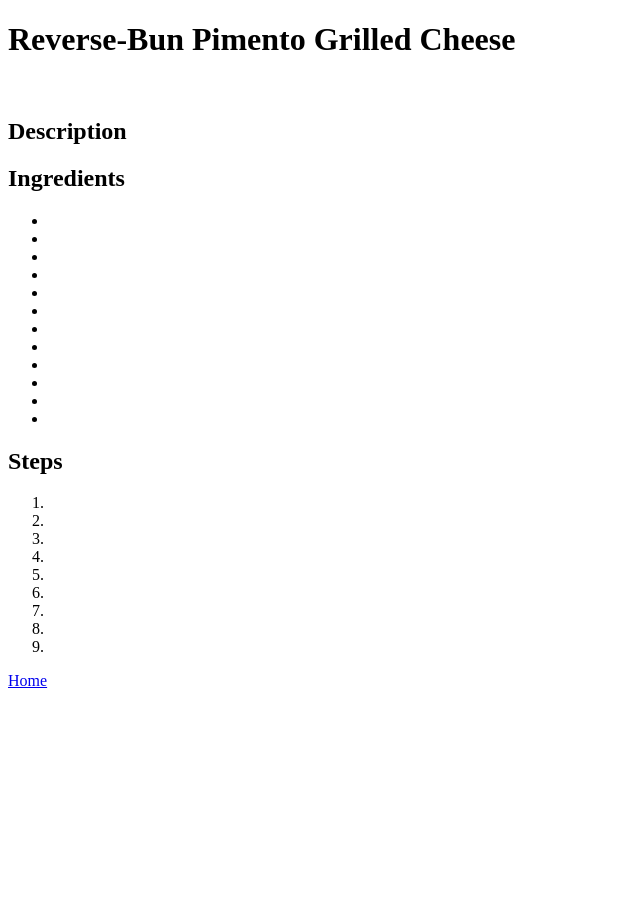
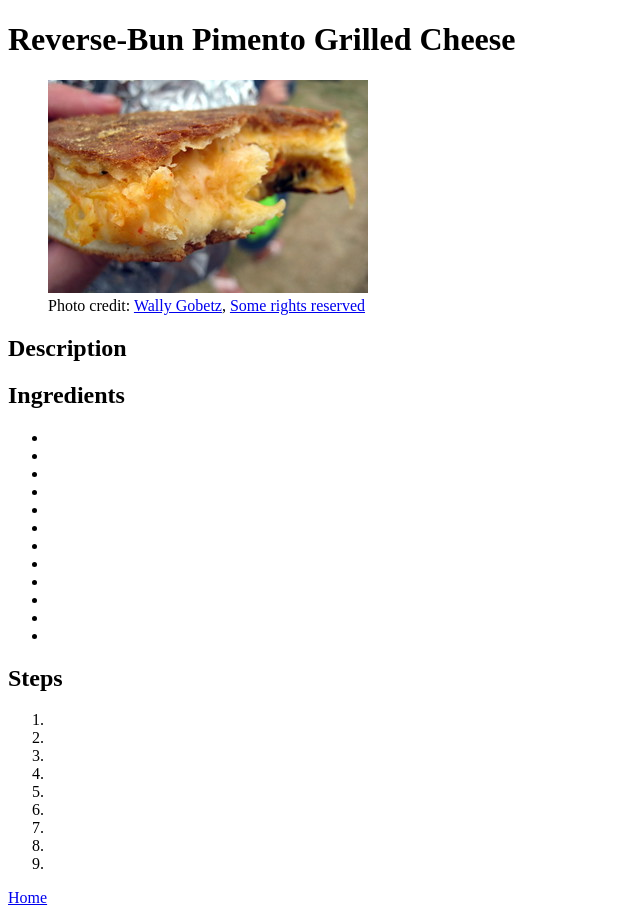
Before and after one commit to kwehmueller/odin-recipes, a plain HTML site: page recipes/reverse-bun-pimento-grilled-cheese.html in a window 1280 px wide. Shown: the whole page, without its empty margins (0-640 px from the left). Before the commit the page ends 800 px from the top, so only its background shows below. Drawn offline with Linux system fonts and the light colour scheme.

Commit message:
Add image file for recipe 2; add figures and figcaptions for photo credit and license information

```diff
--- a/recipes/reverse-bun-pimento-grilled-cheese.html
+++ b/recipes/reverse-bun-pimento-grilled-cheese.html
@@ -8,7 +8,10 @@
 </head>
 <body>
     <h1>Reverse-Bun Pimento Grilled Cheese</h1>
-    <img src="" alt="">
+    <figure>
+        <img src="../images/grilled-cheese.jpg" alt="An image of a pimento grilled cheese sandwich.">
+        <figcaption>Photo credit: <a href="https://www.flickr.com/photos/wallyg/">Wally Gobetz</a>, <a href="https://creativecommons.org/licenses/by-nc-nd/2.0/">Some rights reserved</a></figcaption>
+    </figure>
     <h2>Description</h2>
     <p></p>
     <p></p>
```
Also changed, not shown: recipes/beer-glazed-black-beans-with-bacon.html (+5 -2 lines), images/grilled-cheese.jpg (added).
